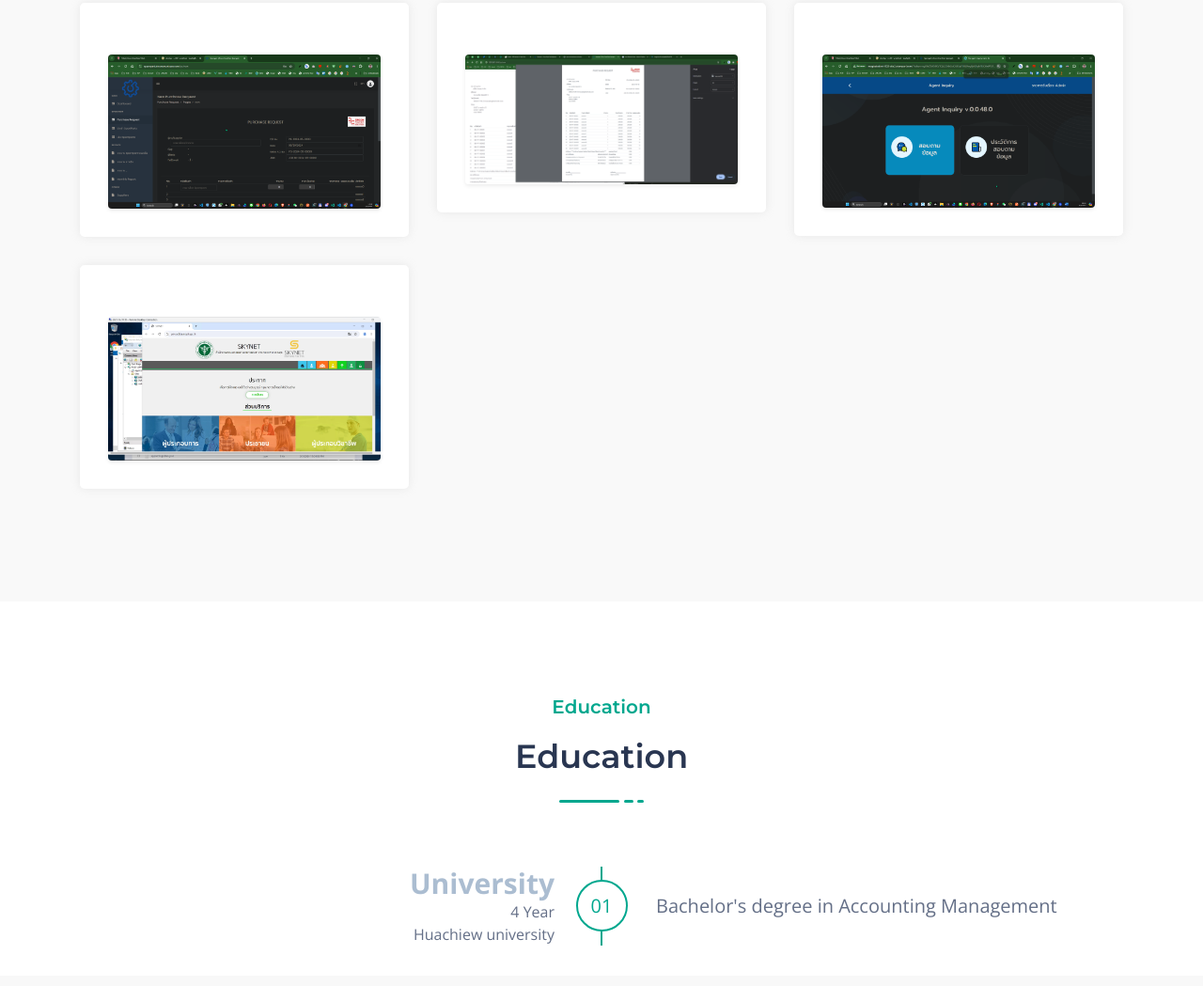
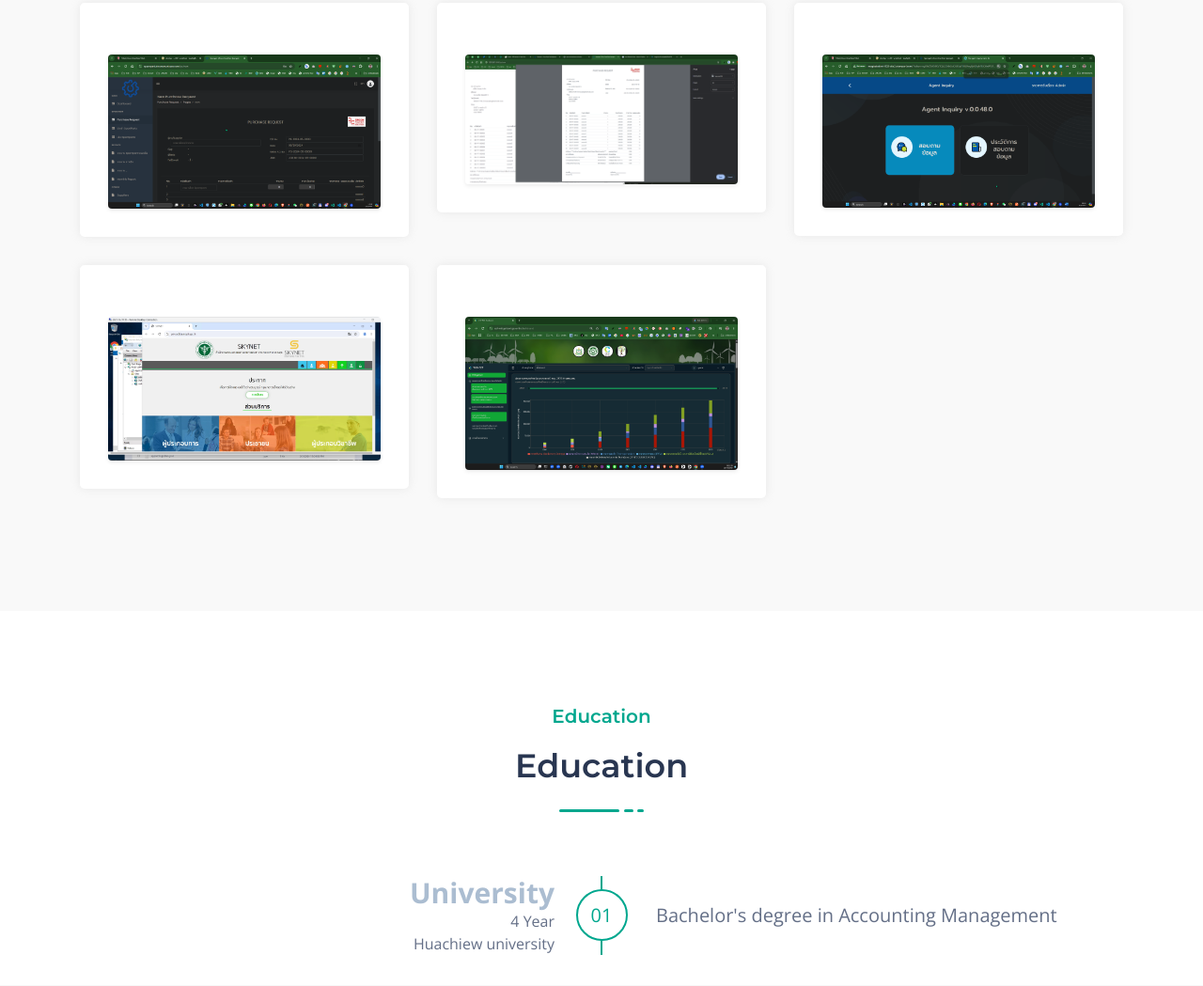
Before and after one commit to limweb/limweb.github.io, a plain HTML site: page index.html in a window 1280 px wide. Shown: the part 5400-6449 px from the top of the page at 94% size. Drawn offline with nearby package versions, Linux system fonts and the light colour scheme; files whose address does not match are found by name.

Commit message:
add one service item to the services section

```diff
--- a/index.html
+++ b/index.html
@@ -442,7 +442,7 @@
                     </div>
                 </div>
                 <div class="row">
-                    <div class="col-lg-4 col-sm-6" v-for="i in 16">
+                    <div class="col-lg-4 col-sm-6" v-for="i in 17">
                         <div class="single_service mt-30 wow fadeInUpBig" data-wow-duration="1.3s"
                             data-wow-delay="0.2s">
                             <div class="service_content">
```
Also changed, not shown: assets/images/protfolio/p17.png (added), 1 other file.
